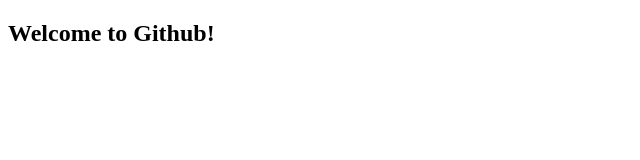
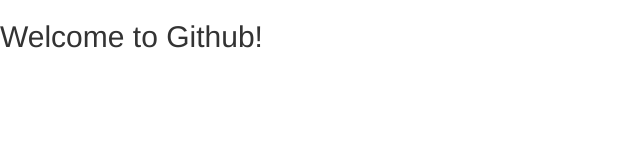
Before and after one commit to norfolkjs/intro-to-github, a plain HTML site: page index.html in a window 1280 px wide. Shown: the whole page, without its empty margins (0-640 px from the left). Drawn offline with nearby package versions, Linux system fonts and the light colour scheme.

Commit message:
Added bootstrap

```diff
--- a/index.html
+++ b/index.html
@@ -2,6 +2,7 @@
 <html>
   <head>
     <title>Introduction to Github</title>
+    <link href="//maxcdn.bootstrapcdn.com/bootstrap/3.3.2/css/bootstrap.min.css" rel="stylesheet">
   </head>
   <body>
     <h2>Welcome to Github!</h2>
```
